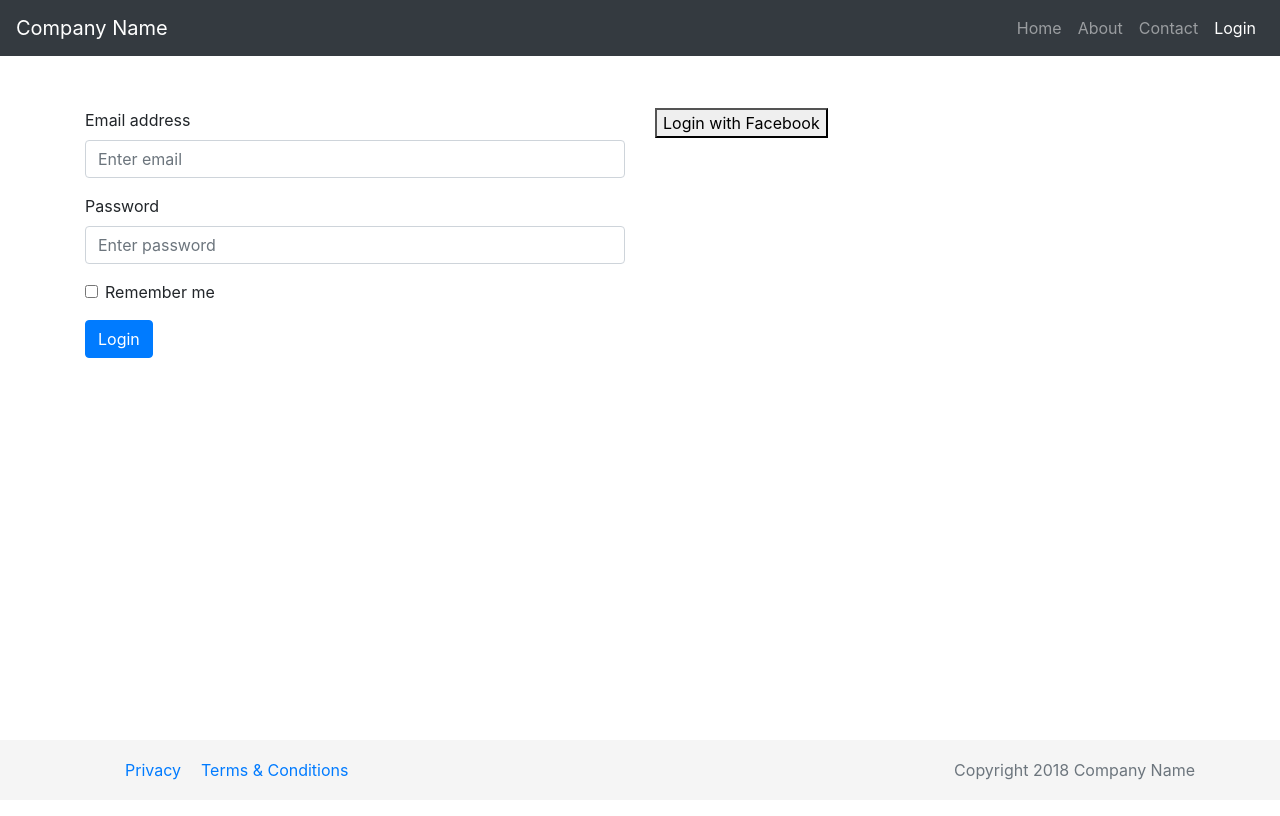
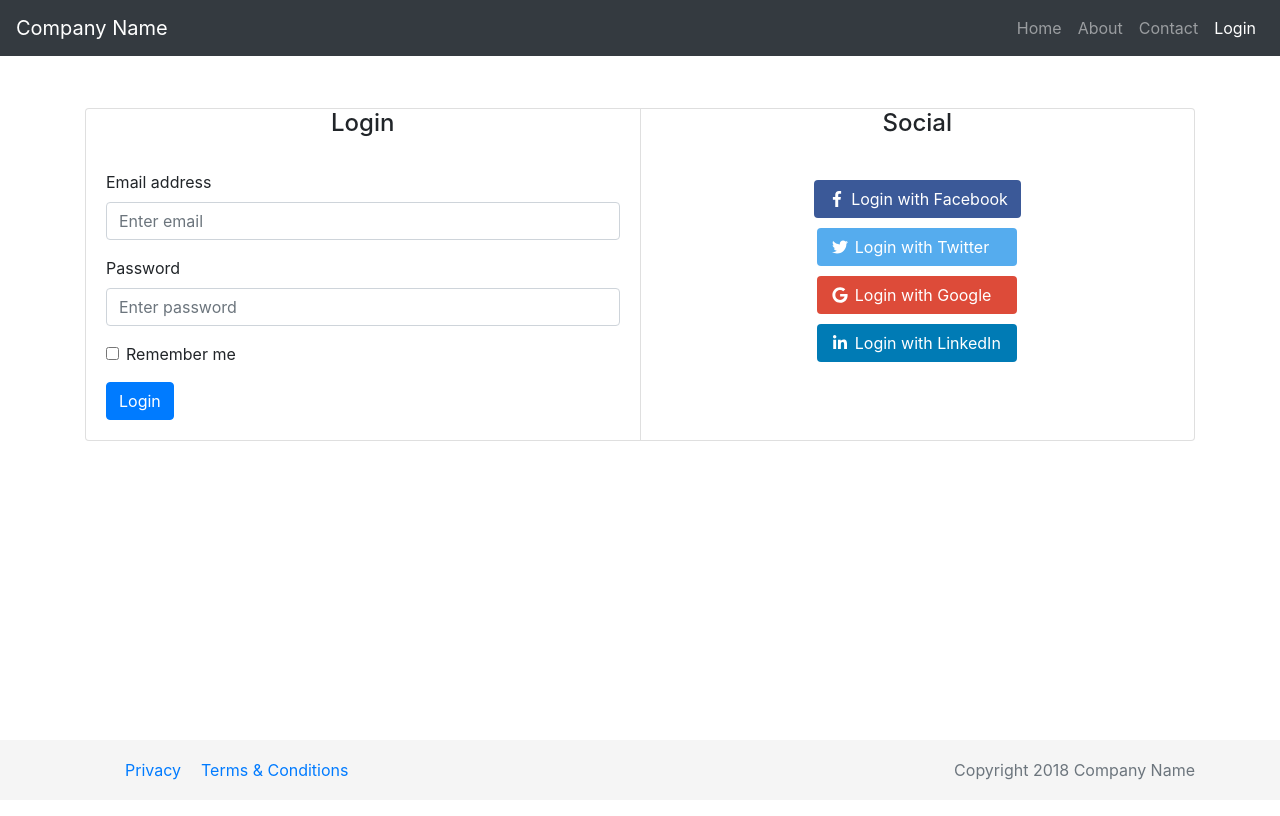
Before and after one commit to joshuajomiller/angular-starter-kit, an Angular app: page /login in a window 1280 px wide. Built offline with nearby package versions, Linux system fonts and the light colour scheme.

Commit message:
login buttons

```diff
--- a/src/app/login/login.component.css
+++ b/src/app/login/login.component.css
@@ -0,0 +1,22 @@
+.login-btn{
+    display: block;
+    min-width: 200px;
+    margin: 10px auto;
+    text-align: left;
+    color: #fff;
+}
+.login-btn.login-facebook{
+    background-color: #3B5998;
+}
+.login-btn.login-twitter{
+    background-color: #55acee;
+}
+.login-btn.login-google{
+    background-color: #dd4b39;
+}
+.login-btn.login-linkedin{
+    background-color: #007bb5;
+}
+h4{
+    text-align: center;
+}
--- a/src/app/login/login.component.html
+++ b/src/app/login/login.component.html
@@ -1,5 +1,7 @@
-<div class="row mt-5">
-  <div class="col-md-6">
+<div class="card-group mt-5">
+  <div class="card">
+    <h4 class="card-title">Login</h4>
+    <div class="card-body">
       <form>
         <div class="form-group">
           <label for="exampleInputEmail1">Email address</label>
@@ -17,8 +19,17 @@
         <button type="submit" class="btn btn-primary">Login</button>
       </form>
     </div>
+  </div>
 
-  <div class="col-md-6">
-    <button>Login with Facebook</button>
+  <div class="card">
+    <h4 class="card-title">Social</h4>
+    <div class="card-body">
+      <button class="btn login-btn login-facebook"><i class="fab fa-facebook-f fa-fw"></i> Login with Facebook
+      </button>
+      <button class="btn login-btn login-twitter"><i class="fab fa-twitter fa-fw"></i> Login with Twitter</button>
+      <button class="btn login-btn login-google"><i class="fab fa-google fa-fw"></i> Login with Google</button>
+      <button class="btn login-btn login-linkedin"><i class="fab fa-linkedin-in fa-fw"></i> Login with LinkedIn
+      </button>
     </div>
   </div>
+</div>
```
Lines whose indentation alone changed are shown as unchanged.
